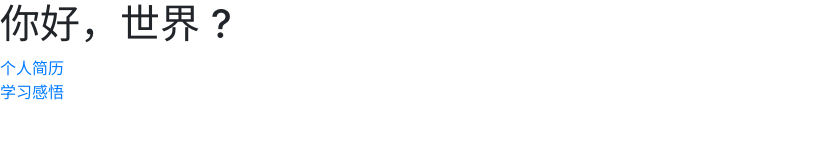
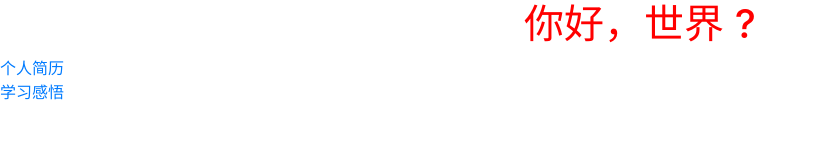
Before and after one commit to SimpleSmile1/SimpleSmile1.github.io, a plain HTML site: page czw/index.html in a window 1280 px wide. Shown: the whole page, without its empty margins (0-817 px from the left). Drawn offline with nearby package versions, Linux system fonts and the light colour scheme; files that its build step writes are made by us from their sources.

Commit message:
Site updated: 2017-11-07 09:12:24

```diff
--- /dev/null
+++ b/czw/demo.css
@@ -0,0 +1,4 @@
+h1 {
+	text-align: center;
+	color:red;
+}
--- a/czw/index.html
+++ b/czw/index.html
@@ -9,6 +9,7 @@
 
     <!-- Bootstrap -->
     <link href="css/bootstrap.min.css" rel="stylesheet">
+	<link href="css/demo.css" rel="stylesheet">
 
     <!-- HTML5 shim and Respond.js for IE8 support of HTML5 elements and media queries -->
     <!-- WARNING: Respond.js doesn't work if you view the page via file:// -->
```
